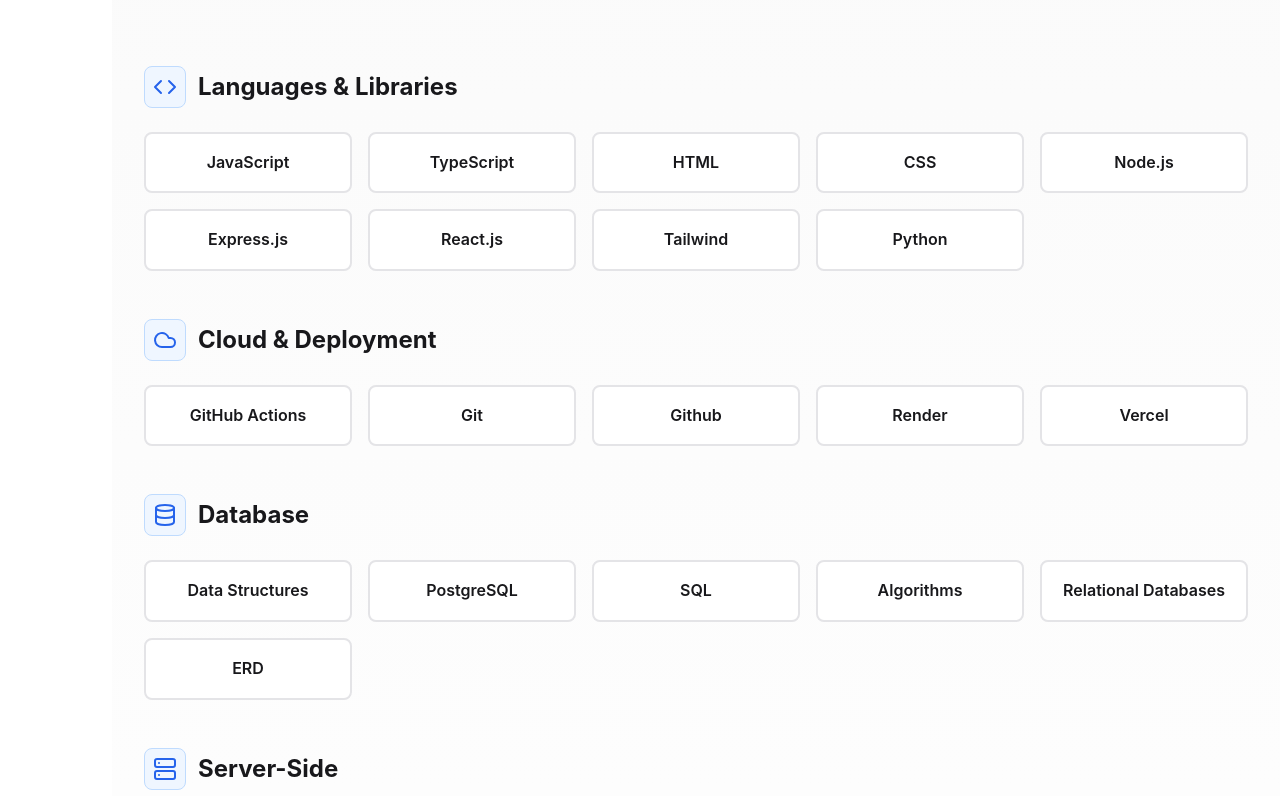
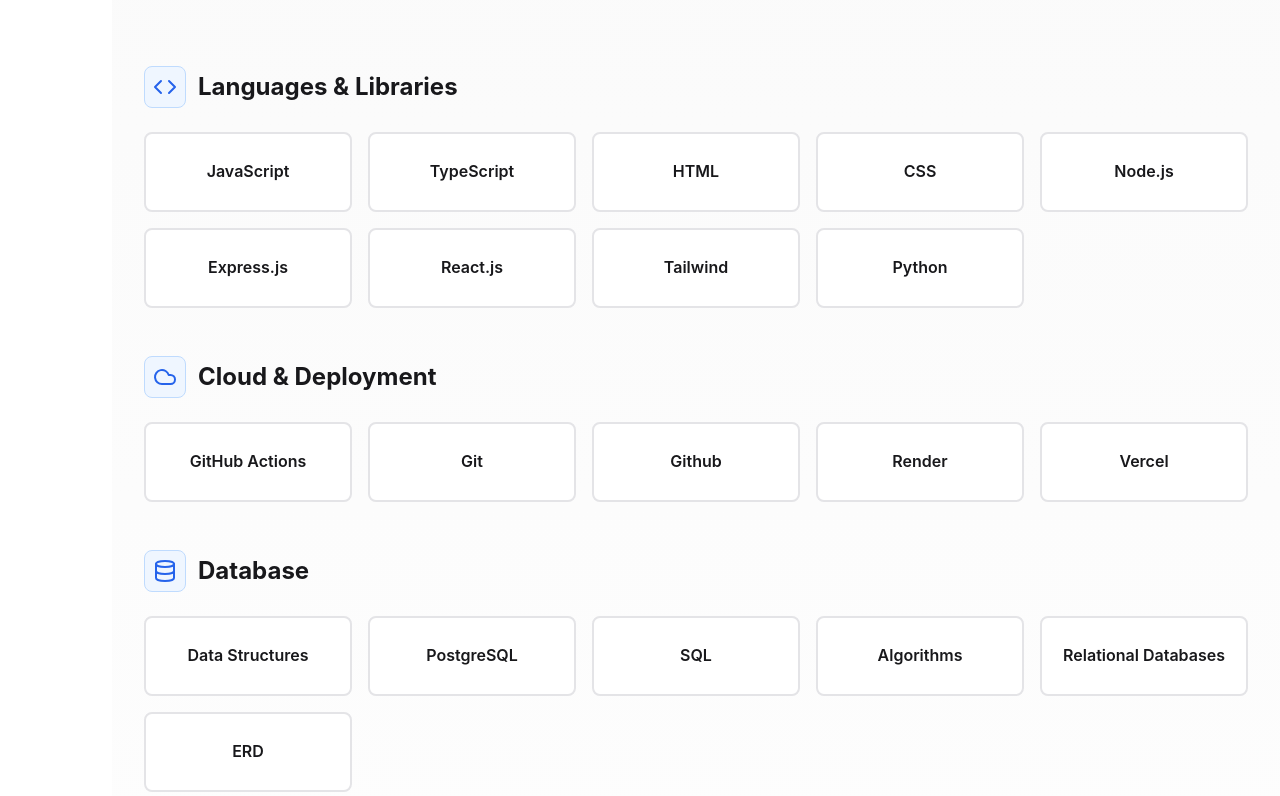
Before and after one commit to mitchellnkeo/portfolio, a React (Vite) app: page / in a window 1280 px wide. Shown: the part 2544-3340 px from the top of the page. Built offline with nearby package versions, Linux system fonts and the light colour scheme.

Commit message:
Skill card update

```diff
--- a/src/components/sections/Skills.tsx
+++ b/src/components/sections/Skills.tsx
@@ -62,12 +62,10 @@
                   {categorySkills.map((skill) => (
                     <div
                       key={skill.name}
-                      className="group relative p-4 bg-white dark:bg-neutral-800 rounded-lg border-2 border-neutral-200 dark:border-neutral-700 hover:border-primary-500 dark:hover:border-primary-400 transition-all duration-200 hover:shadow-lg"
+                      className="group relative p-4 bg-white dark:bg-neutral-800 rounded-lg border-2 border-neutral-200 dark:border-neutral-700 hover:border-primary-500 dark:hover:border-primary-400 transition-all duration-200 hover:shadow-lg flex items-center justify-center min-h-[80px]"
                     >
                       {/* Skill Name */}
-                      <div className="text-center">
-                        <p className="font-semibold text-neutral-900 dark:text-white">{skill.name}</p>
-                      </div>
+                      <p className="font-semibold text-neutral-900 dark:text-white text-center">{skill.name}</p>
 
                       {/* Hover Effect */}
                       <div className="absolute inset-0 bg-primary-50 dark:bg-primary-900/20 rounded-lg opacity-0 group-hover:opacity-100 transition-opacity duration-200 -z-10"></div>
```
